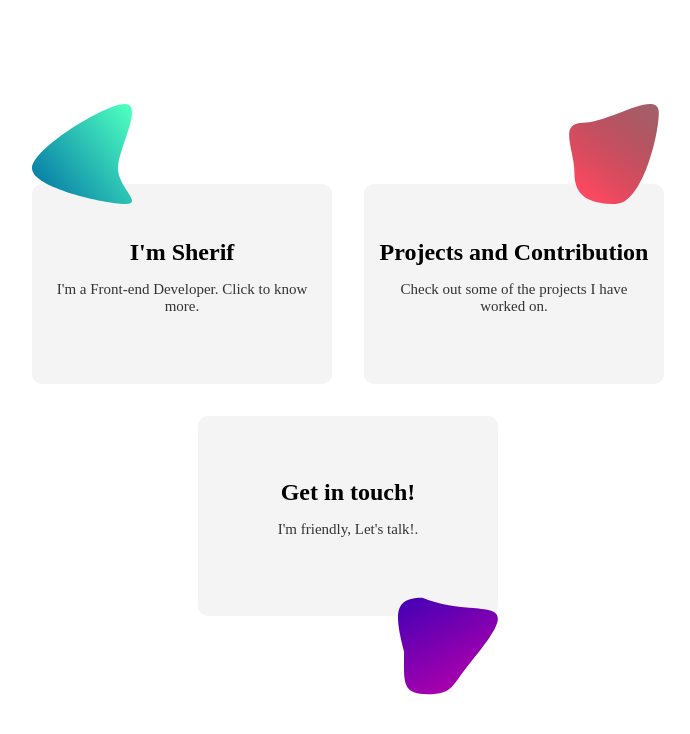
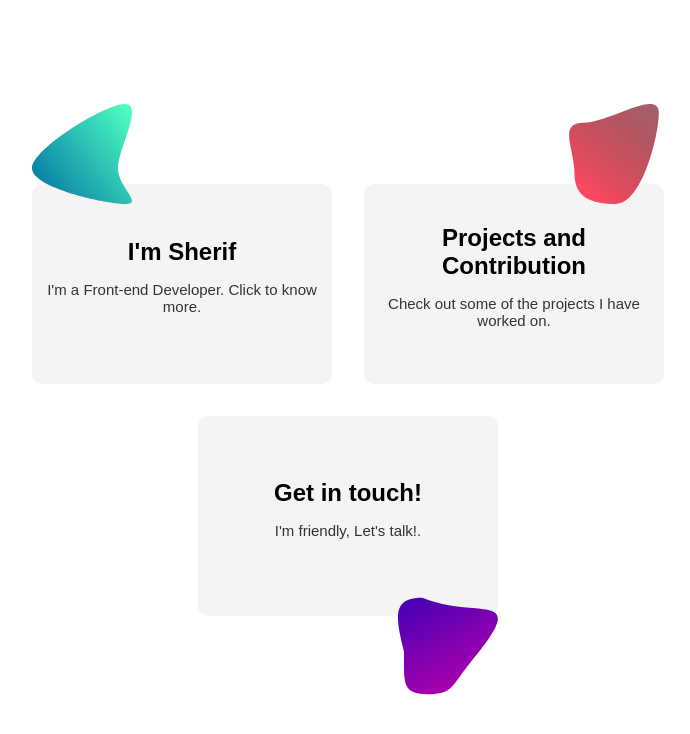
Before and after one commit to saykeed/Portfolio, a Nuxt app: page / in a window 1280 px wide. Shown: the top 734 px of the page, without its empty margins (292-982 px from the left). Built offline with nearby package versions, Linux system fonts and the light colour scheme.

Commit message:
worked more on the animation

```diff
--- a/assets/global.css
+++ b/assets/global.css
@@ -2,7 +2,7 @@
     margin: 0;
     padding: 0;
     box-sizing: border-box;
-    /* font-family: sans-serif; */
+    font-family: museo-sans,sans-serif;
 }
 
 
--- a/nuxt.config.js
+++ b/nuxt.config.js
@@ -42,4 +42,5 @@ export default {
   // Build Configuration: https://go.nuxtjs.dev/config-build
   build: {
   }
+
 }
--- a/pages/about.vue
+++ b/pages/about.vue
@@ -34,14 +34,14 @@ export default {
     methods: {
         beforeEnter(el) {
             el.style.opacity = 0
-            el.style.transform = 'translateY(30px)'
+            el.style.transform = 'translateY(70px)'
         },
         enter(el, done) {
             gsap.to(el, {
-                duration: 0.6,
+                duration: 1,
                 y: 0,
                 opacity: 1,
-                ease: "power3.inOut",
+                ease: "power2.inOut",
                 onComplete: done
             })
         }
--- a/pages/contact.vue
+++ b/pages/contact.vue
@@ -1,6 +1,11 @@
 <template>
     <div class="aboutContact">
         <Header />
+            <transition
+                appear=""
+                @before-enter="beforeEnter"
+                @enter="enter"
+            >
                 <div class="contact">
                     <h1>Now that you are here!</h1>
                     <p>
@@ -19,11 +24,13 @@
                         </a>
                     </div>
                 </div>
+            </transition>
         <Footer />
     </div>
 </template>
 
 <script>
+import gsap from 'gsap'
 export default {
     data() {
         return {
@@ -32,6 +39,21 @@ export default {
                 {icon: 'fa fa-linkedin', route: 'https://www.linkedin.com/in/sherif-abubakri-019971196/'},
                 {icon: 'fa fa-twitter', route: 'https://twitter.com/sherifopeyemi5?t=4n3ayEzGsnOezhZiuS6cCA&s=09'}
             ]
+        }
+    },
+    methods: {
+        beforeEnter(el) {
+            el.style.opacity = 0
+            el.style.transform = 'translateY(70px)'
+        },
+        enter(el, done) {
+            gsap.to(el, {
+                duration: 1,
+                y: 0,
+                opacity: 1,
+                ease: "power2.inOut",
+                onComplete: done
+            })
         }
     }
 }
@@ -78,9 +100,3 @@ export default {
     }
 
 </style>
-
-/*
-
-
-
-*/
--- a/pages/index.vue
+++ b/pages/index.vue
@@ -30,10 +30,10 @@ export default {
   data() {
     return {
       links: [
-        {head: 'I\'m Sherif', para: 'I\'m a Front-end Developer. Click to know more.', route: '/about', svgClass: 'about', delay: 2},
+        {head: 'I\'m Sherif', para: 'I\'m a Front-end Developer. Click to know more.', route: '/about', svgClass: 'about', delay: 1},
         {head: 'Projects and Contribution', para: 'Check out some of the projects I have worked on.', route: '/project', svgClass: 'project', delay: 3},
         // {head: 'Writings', para: 'Check out some of my writings.', route: '/other', svgClass: 'other'},
-        {head: 'Get in touch!', para: 'I\'m friendly, Let\'s talk!.', route: '/contact', svgClass: 'contact', delay: 1}
+        {head: 'Get in touch!', para: 'I\'m friendly, Let\'s talk!.', route: '/contact', svgClass: 'contact', delay: 2}
       ]
     }
   },
@@ -48,7 +48,7 @@ export default {
       this.$router.push(page)
     },
     // where x stands for the route path and classname for each svg
-    async routePage(x) {
+    routePage(x) {
       gsap.to("img." + x, {
         scale: 20,
         duration: 0.6,
@@ -72,6 +72,7 @@ export default {
     beforeEnter(el) {
         el.style.opacity = 0
         el.style.transform = 'scale(0.1)'
+        console.log('beforeenter')
       },
       enter(el, done) {
         gsap.to(el, {
@@ -82,11 +83,13 @@ export default {
           onComplete: done,
           delay: 0.3 * el.dataset.index
         })
+        console.log('enter')
       }
   },
   mounted() {
-      this.resetAnimation()
-  }
+      // this.resetAnimation()
+      console.log('mounted')
+  },
 
 }
 </script>
@@ -124,6 +127,7 @@ export default {
       position: relative;
       color: black;
       cursor: pointer;
+      z-index: 1;
     }
     .index .links:hover{
        background: rgba(236, 222, 222, 0.675);
@@ -131,24 +135,34 @@ export default {
     .index .links img.svgs{
       width: 100px;
       position: absolute;
-      /* z-index: -1; */
+      z-index: -1;
+    }
+
+
+    @keyframes smallAbout {
+      from{top: -30px; left: 30px;}
+      to{top: -80px; left: 0;}
+    }
+    @keyframes smallProject {
+      from{top: -30px; right: 30px;}
+      to{top: -80px; right: 0;}
+    }
+    @keyframes smallContact {
+      from{bottom: -30px; right: 30px;}
+      to{bottom: -80px; right: 0;}
     }
 
     .index img.about{
-      top: -80px;
-      left: 0
+      animation: smallAbout 1s ease-in-out;
+      animation-fill-mode: forwards;
     }
     .index img.project{
-      top: -80px;
-      right: 0
+      animation: smallProject 1s ease-in-out;
+      animation-fill-mode: forwards;
     }
-    /* .index img.other{
-      bottom: -80px;
-      left: 0
-    } */
     .index img.contact{
-      bottom: -80px;
-      right: 0
+      animation: smallContact 1s ease-in-out;
+      animation-fill-mode: forwards;
     }
     .linkdiv p{
       color: rgba(0, 0, 0, 0.793);
--- a/pages/project.vue
+++ b/pages/project.vue
@@ -1,6 +1,11 @@
 <template>
     <div class="aboutProject">
         <Header />
+            <transition
+                appear=""
+                @before-enter="beforeEnter"
+                @enter="enter"
+            >
                 <div class="project">
                     <h1>Time to talk work! </h1>
                     <p>
@@ -15,11 +20,13 @@
                         />
                     </div>
                 </div>
+            </transition>
         <Footer />
     </div>
 </template>
 
 <script>
+import gsap from 'gsap'
 export default {
     data() {
         return {
@@ -50,6 +57,21 @@ export default {
                 }
             ]
         }
+    },
+    methods: {
+        beforeEnter(el) {
+            el.style.opacity = 0
+            el.style.transform = 'translateY(70px)'
+        },
+        enter(el, done) {
+            gsap.to(el, {
+                duration: 1,
+                y: 0,
+                opacity: 1,
+                ease: "power2.inOut",
+                onComplete: done
+            })
+        }
     }
 }
 </script>
@@ -79,9 +101,3 @@ export default {
     }
 
 </style>
-
-/*
-
-
-
-*/
```
Lines whose indentation alone changed are shown as unchanged.
